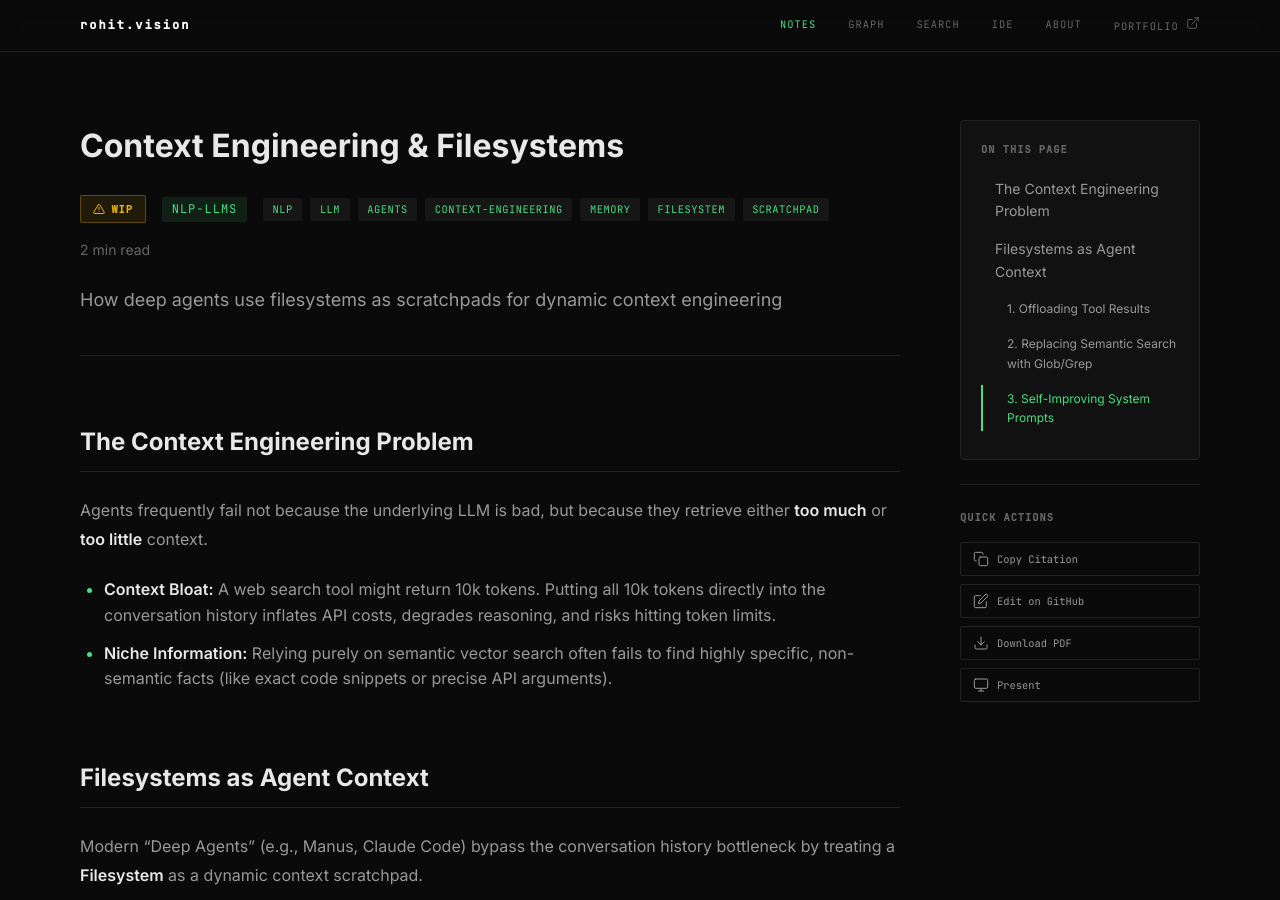
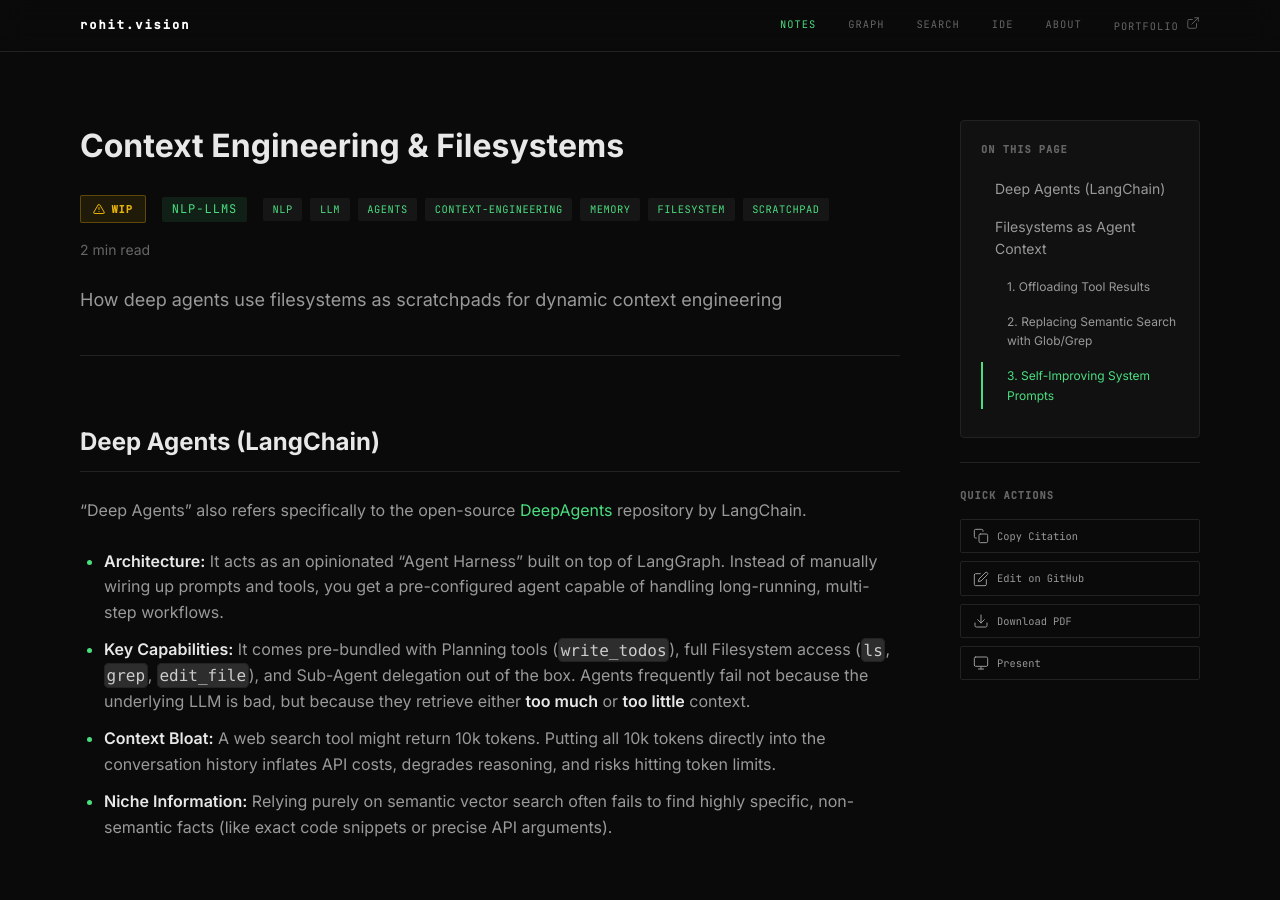
Before and after one commit to rokmr/blogs, a Jekyll site: the page built from _notes/nlp-llms/agents/context-engineering.md, in a window 1280 px wide and 900 px high. Built offline with Jekyll 4.4.1, drawn with Linux system fonts in a browser that asks for light colours; nearby versions of some CDN libraries.

Commit message:
docs: add LangChain's Deep Agents harness details to context engineering

```diff
--- a/_notes/nlp-llms/agents/context-engineering.md
+++ b/_notes/nlp-llms/agents/context-engineering.md
@@ -8,7 +8,10 @@ status: wip
 sitemap: false
 ---
 
-## The Context Engineering Problem
+## Deep Agents (LangChain)
+"Deep Agents" also refers specifically to the open-source [DeepAgents](https://github.com/langchain-ai/deepagents) repository by LangChain.
+- **Architecture:** It acts as an opinionated "Agent Harness" built on top of LangGraph. Instead of manually wiring up prompts and tools, you get a pre-configured agent capable of handling long-running, multi-step workflows.
+- **Key Capabilities:** It comes pre-bundled with Planning tools (`write_todos`), full Filesystem access (`ls`, `grep`, `edit_file`), and Sub-Agent delegation out of the box.
 Agents frequently fail not because the underlying LLM is bad, but because they retrieve either **too much** or **too little** context.
 - **Context Bloat:** A web search tool might return 10k tokens. Putting all 10k tokens directly into the conversation history inflates API costs, degrades reasoning, and risks hitting token limits.
 - **Niche Information:** Relying purely on semantic vector search often fails to find highly specific, non-semantic facts (like exact code snippets or precise API arguments).
```
